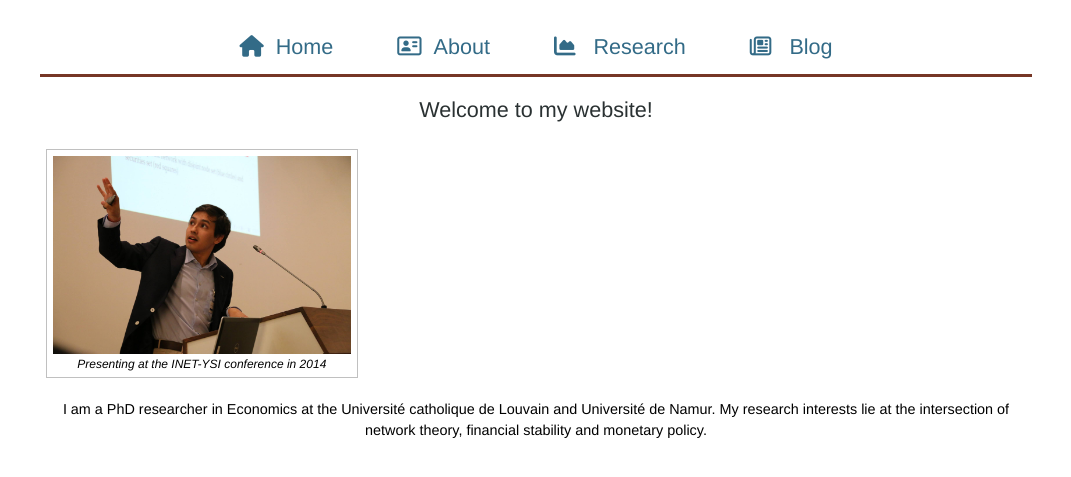
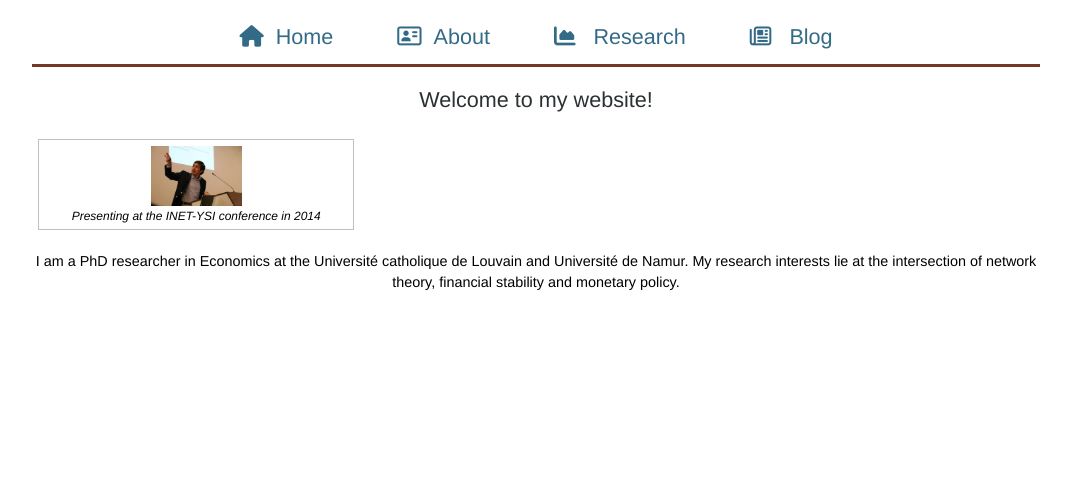
Before and after one commit to nscholtes/nscholtes.github.io, a Jekyll site: the page built from index.html, in a window 1280 px wide. Shown: the top 477 px of the page, without its empty margins (104-1175 px from the left). Built offline with Jekyll 4.4.1, drawn with Linux system fonts in a browser that asks for light colours; nearby versions of some CDN libraries.

Commit message:
Update main_alt.css

```diff
--- a/css/main_alt.css
+++ b/css/main_alt.css
@@ -8,7 +8,7 @@
     text-align: center;
     font: 90% Helvetica, Arial, Verdana, sans-serif;
     margin: 0;
-    padding: 20px;
+    padding: 10px;
     background-color: #fff;
   }
 
@@ -144,5 +144,5 @@ figure {
   padding: 0.5em;
 }
 img.scaled {
-  width: 100%;
+  width: 30%;
 }
```
